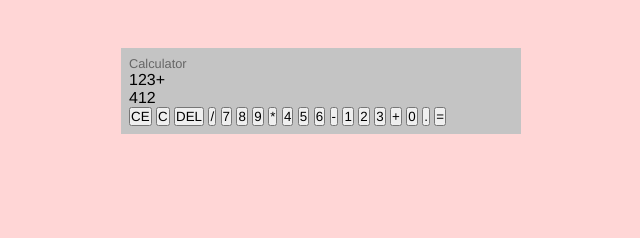
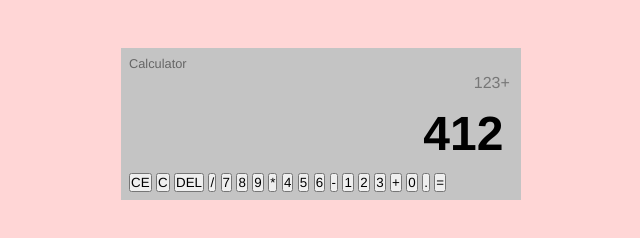
Before and after one commit to elisangelofreire/Calculator_with_JavaScrit, a plain HTML site: page index.html in a window 1280 px wide. Shown: the whole page, without its empty margins (319-959 px from the left). Drawn offline with Linux system fonts and the light colour scheme.

Commit message:
css calc screen

```diff
--- a/css/styles.css
+++ b/css/styles.css
@@ -27,3 +27,23 @@ body{
     font-weight: 300;
     color: #666;
 }
+
+#operations{
+    text-align: right;
+}
+
+#previous-operation,
+#current-operation{
+    padding: .2em;
+    min-height: 1.6em;
+    overflow-wrap: break-word;
+}
+
+#previous-operation{
+    color: #777;
+}
+
+#current-operation{
+    font-size: 3em;
+    font-weight: 700;
+}
--- a/index.html
+++ b/index.html
@@ -12,7 +12,7 @@
     <div id="calc">
         <h3>Calculator</h3>
 
-        <div id="operation">
+        <div id="operations">
             <div id="previous-operation">123+</div>
             <div id="current-operation">412</div>
         </div>
```
